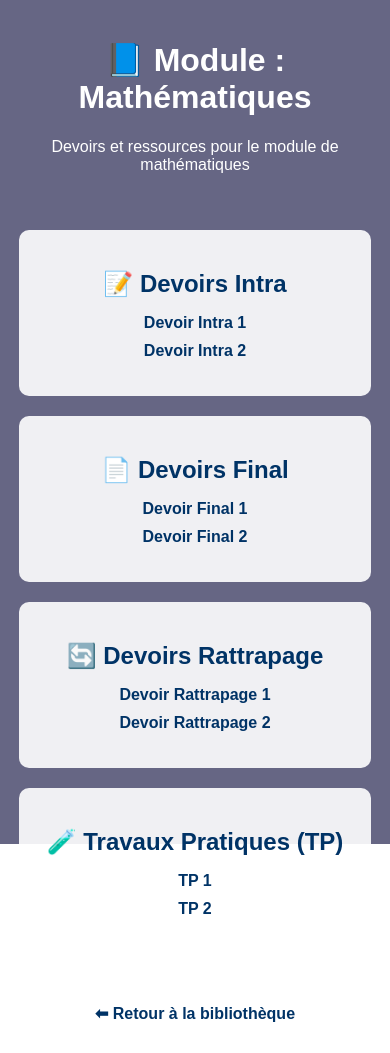
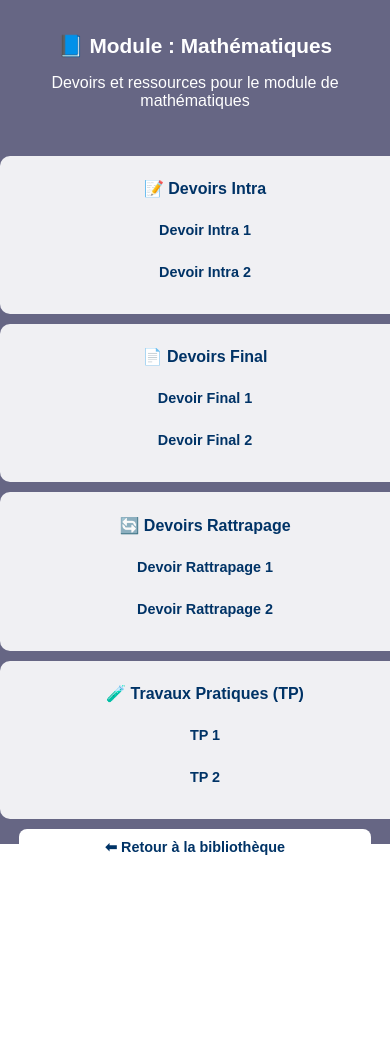
Before and after one commit to BDEMNA/Eduarchive1.1, a plain HTML site: page algèbre1.html in a window 390 px wide. After the commit the page ends 875 px from the top, so only its background shows below. Drawn offline with Linux system fonts and the light colour scheme; a script that the page names is missing.

Commit message:
Update style_algèbre1.css

```diff
--- a/style_algèbre1.css
+++ b/style_algèbre1.css
@@ -72,3 +72,54 @@ header {
     background-color: #cc0000;
     color: white;
 }
+
+/* 📱 Responsivité */
+@media (max-width: 1024px) {
+    header h1 {
+        font-size: 1.8rem;
+    }
+    .resources {
+        width: 90%;
+    }
+}
+
+@media (max-width: 768px) {
+    header h1 {
+        font-size: 1.5rem;
+    }
+    .resources {
+        width: 95%;
+        padding: 15px;
+    }
+    .resources h2 {
+        font-size: 1.2rem;
+    }
+    .resources a {
+        font-size: 0.95rem;
+    }
+}
+
+@media (max-width: 480px) {
+    header h1 {
+        font-size: 1.3rem;
+    }
+    .resources {
+        width: 100%;
+        margin: 10px auto;
+        padding: 10px;
+    }
+    .resources h2 {
+        font-size: 1rem;
+    }
+    .resources a {
+        font-size: 0.9rem;
+        display: block;
+        padding: 8px 0;
+    }
+    .btn {
+        display: block;
+        margin: 10px auto;
+        width: 80%;
+        font-size: 0.9rem;
+    }
+}
```
